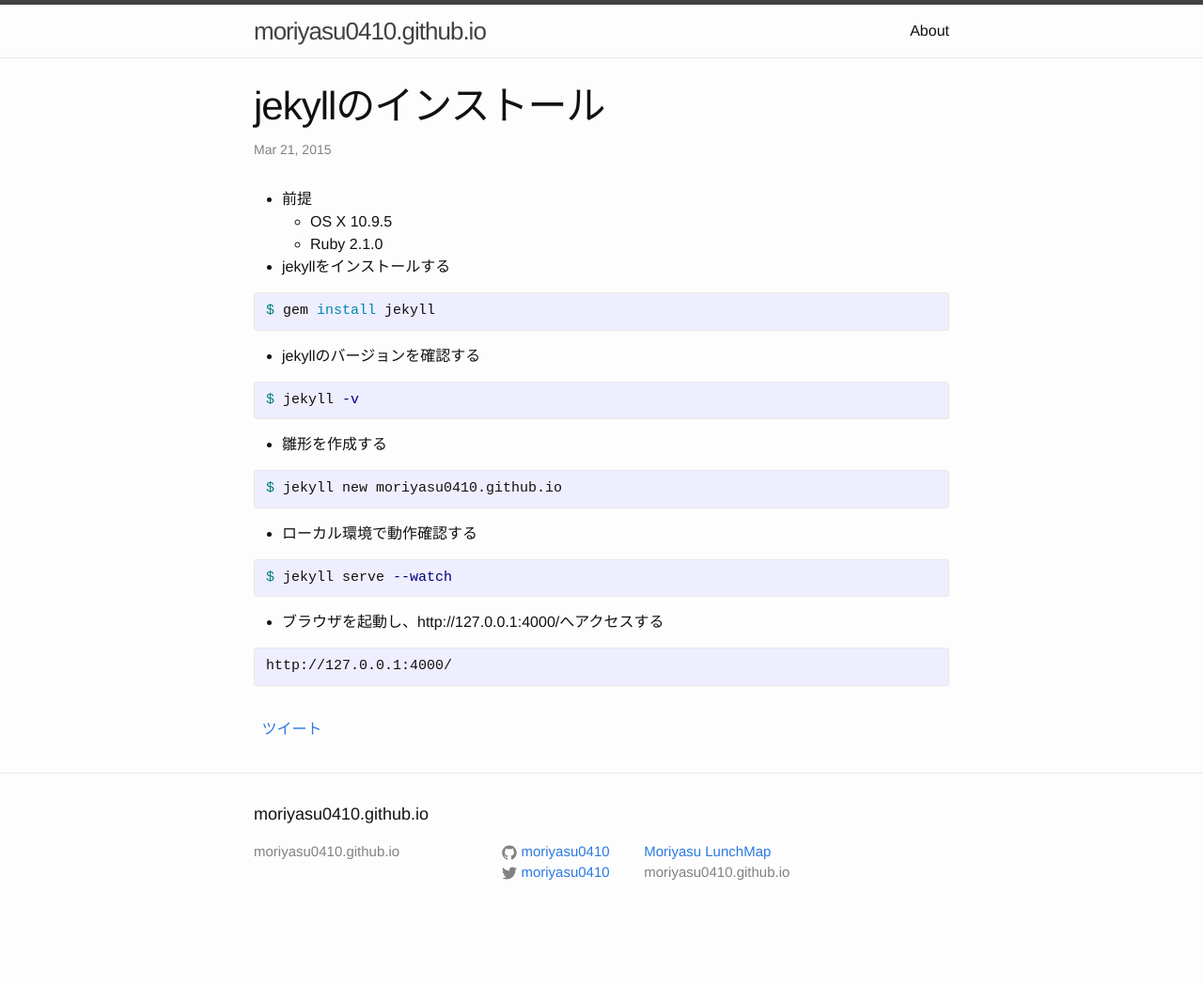
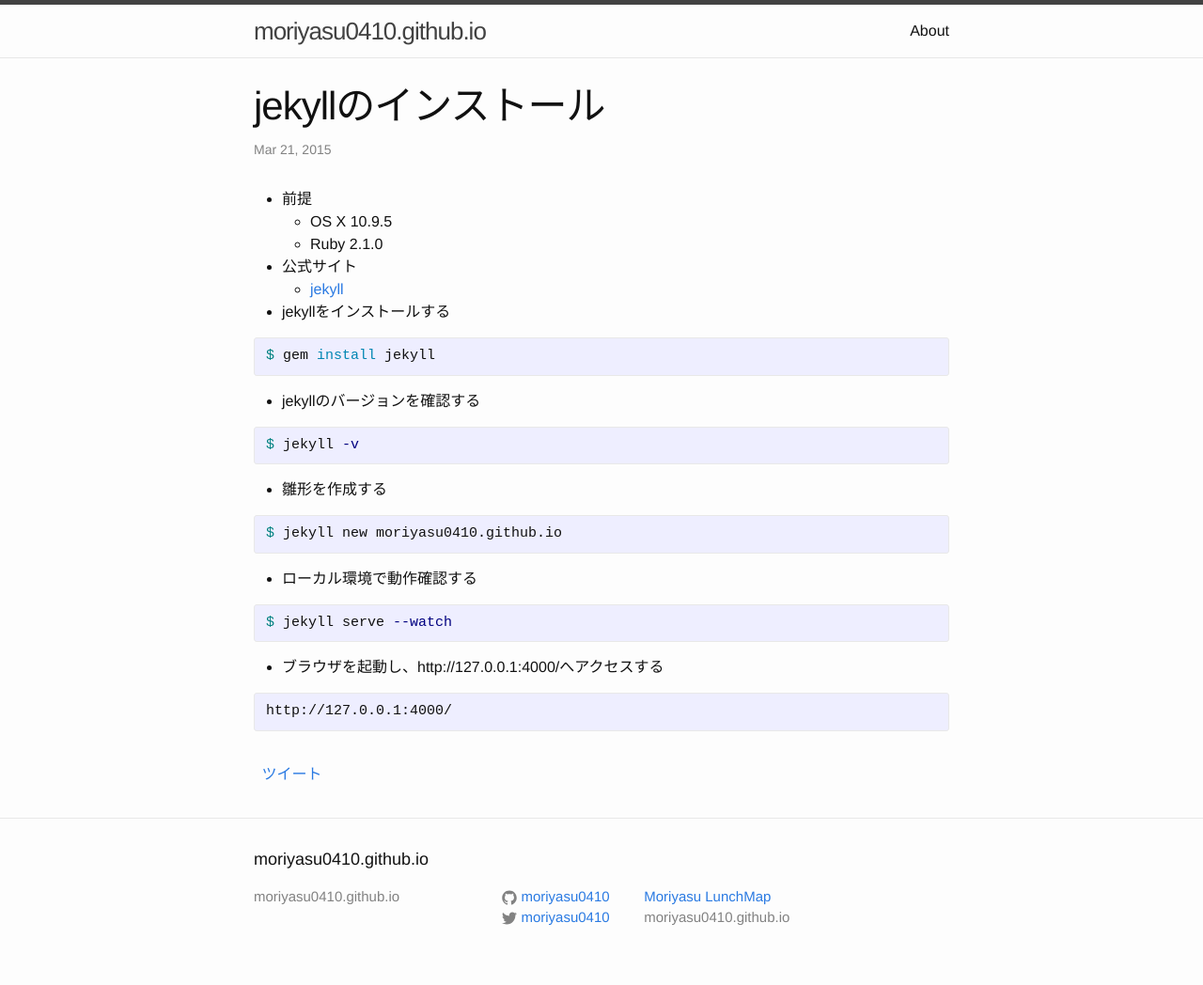
Before and after one commit to moriyasu0410/moriyasu0410.github.io, a Jekyll site: the page built from _posts/2015-03-21-jekyll-install.md, in a window 1280 px wide. Shown: the whole page at 94% size. Built offline with Jekyll 4.4.1, drawn with Linux system fonts in a browser that asks for light colours; comment, search, counter and statistics services are not loaded; before the commit the page ends 1000 px from its top, so only the background shows below that.

Commit message:
2015-03-21-jekyll-install modify

```diff
--- a/_posts/2015-03-21-jekyll-install.md
+++ b/_posts/2015-03-21-jekyll-install.md
@@ -7,6 +7,9 @@ categories: jekyll
 * 前提
 	* OS X 10.9.5
 	* Ruby 2.1.0
+
+* 公式サイト
+	* [jekyll](http://jekyllrb.com)
 
 * jekyllをインストールする
 {% highlight sh %}
```
